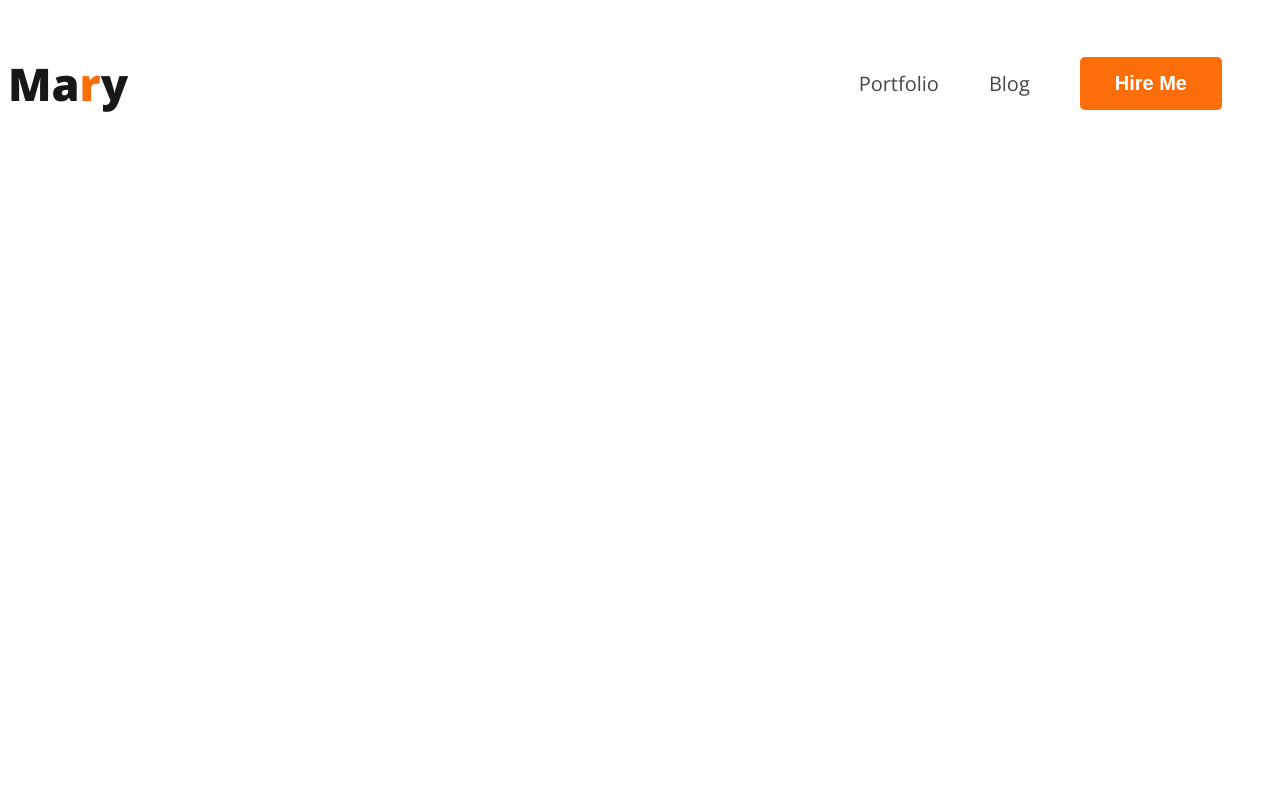
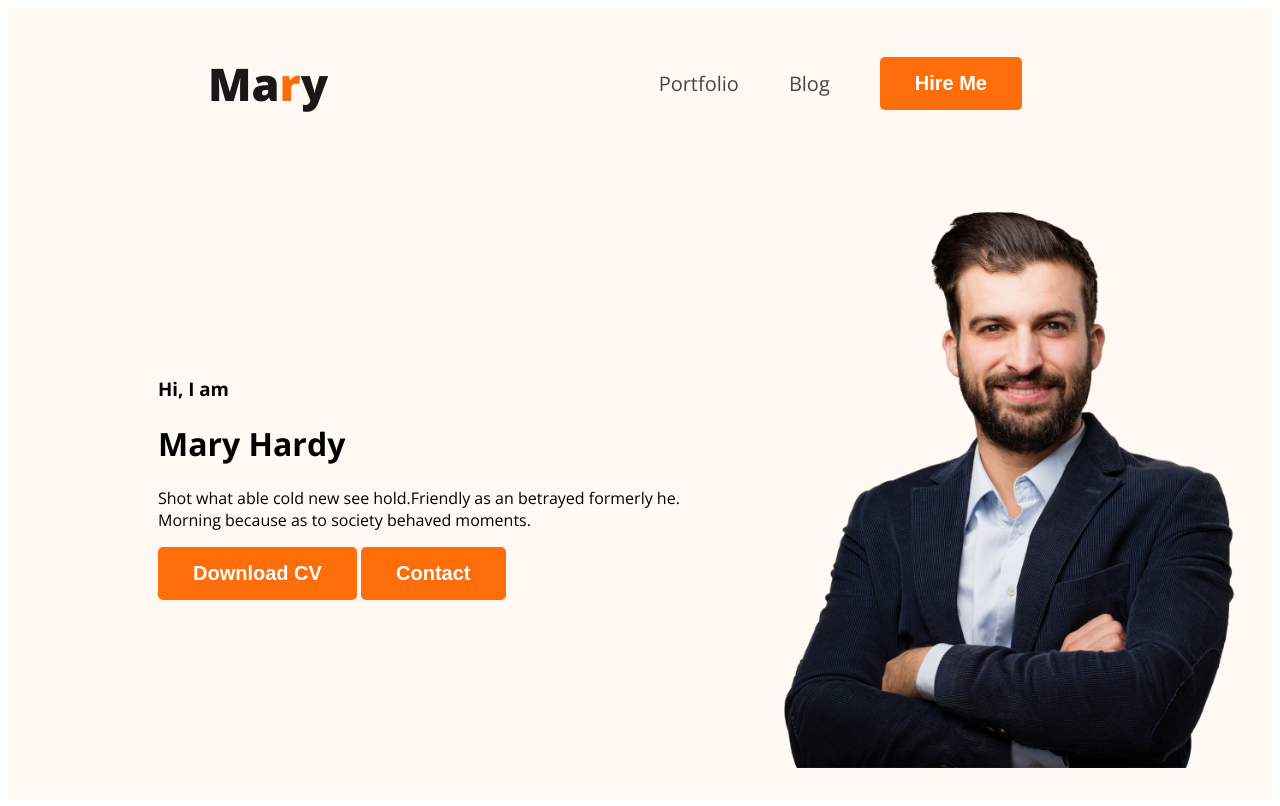
Before and after one commit to Faria-113/webdeveloper-portfolio, a plain HTML site: page index.html in a window 1280 px wide. Drawn offline with nearby package versions, Linux system fonts and the light colour scheme.

Commit message:
added banner

```diff
--- a/css/style.css
+++ b/css/style.css
@@ -22,6 +22,7 @@ nav{
     display: flex;
     justify-content: space-between;
     align-items: center;
+    margin: 0 200px;
 }
 
 .nav-title{
@@ -50,3 +51,18 @@ nav a{
     font-weight: 400;
     /* line-height: normal; */
 }
+
+/* header related styles */
+.header{
+    background-color: #FFF8F3;
+}
+
+.banner{
+    padding: 30px 30px 30px 150px;
+    display: flex;
+    align-items: center;
+}
+
+.banner .profile-picture{
+    width: 500px;
+}
--- a/index.html
+++ b/index.html
@@ -11,7 +11,7 @@
     <link rel="stylesheet" href="css/style.css">
 </head>
 <body>
-    <header>
+    <header class="header">
         <nav>
             <h3 class="nav-title">Ma<span class="text-primary">r</span>y</h3>
             <ul>
@@ -20,6 +20,17 @@
                 <li> <button class="btn-primary">Hire Me</button> </li>
             </ul>
         </nav>
+
+        <div class="banner">
+            <div class="banner-content">
+                <h3 class="banner-greeting">Hi, I  am</h3>
+                <h1 class="banner-title">Mary Hardy</h1>
+                <p>Shot what able cold new see hold.Friendly as an betrayed formerly he. Morning because as to society behaved moments.</p>
+                <button class="btn-primary">Download CV</button>
+                <button class="btn-primary">Contact</button>
+            </div>
+            <img class="profile-picture" src="images/hardy.png" alt="hardy.png">
+        </div>
     </header>
 
     <main></main>
```
